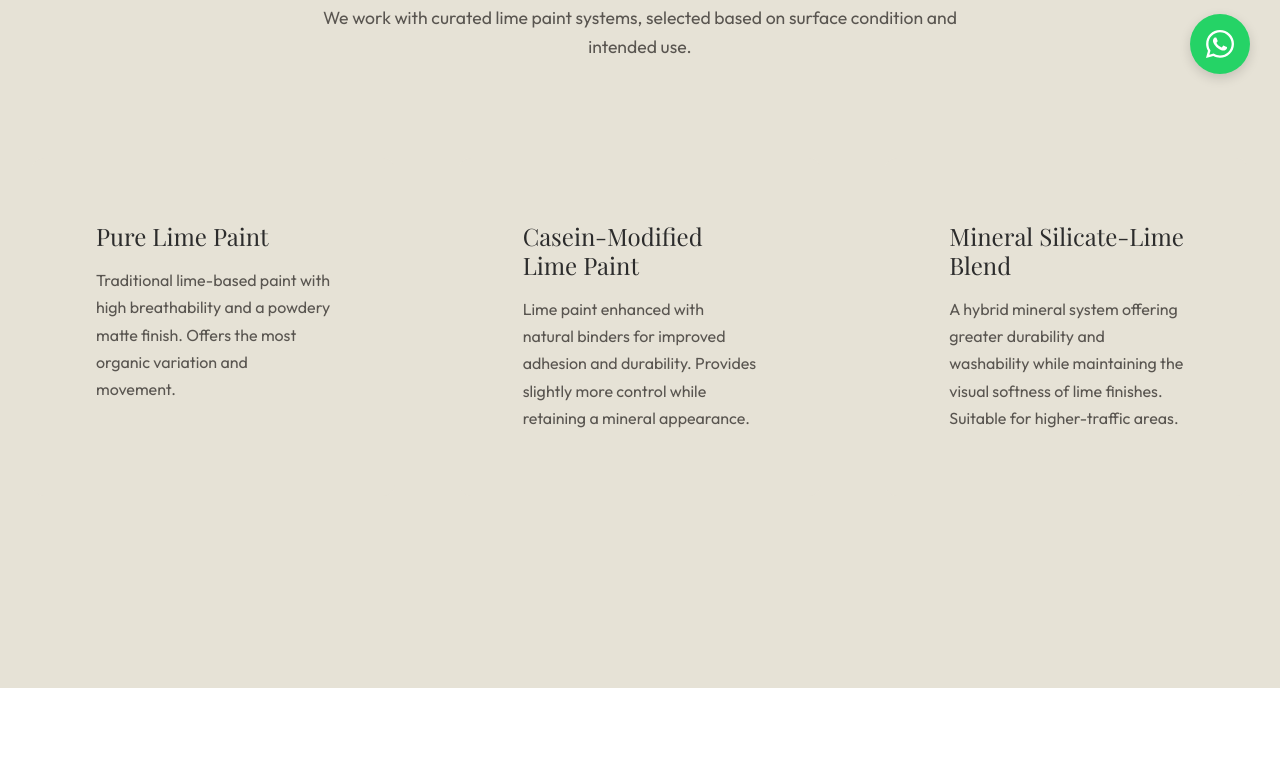
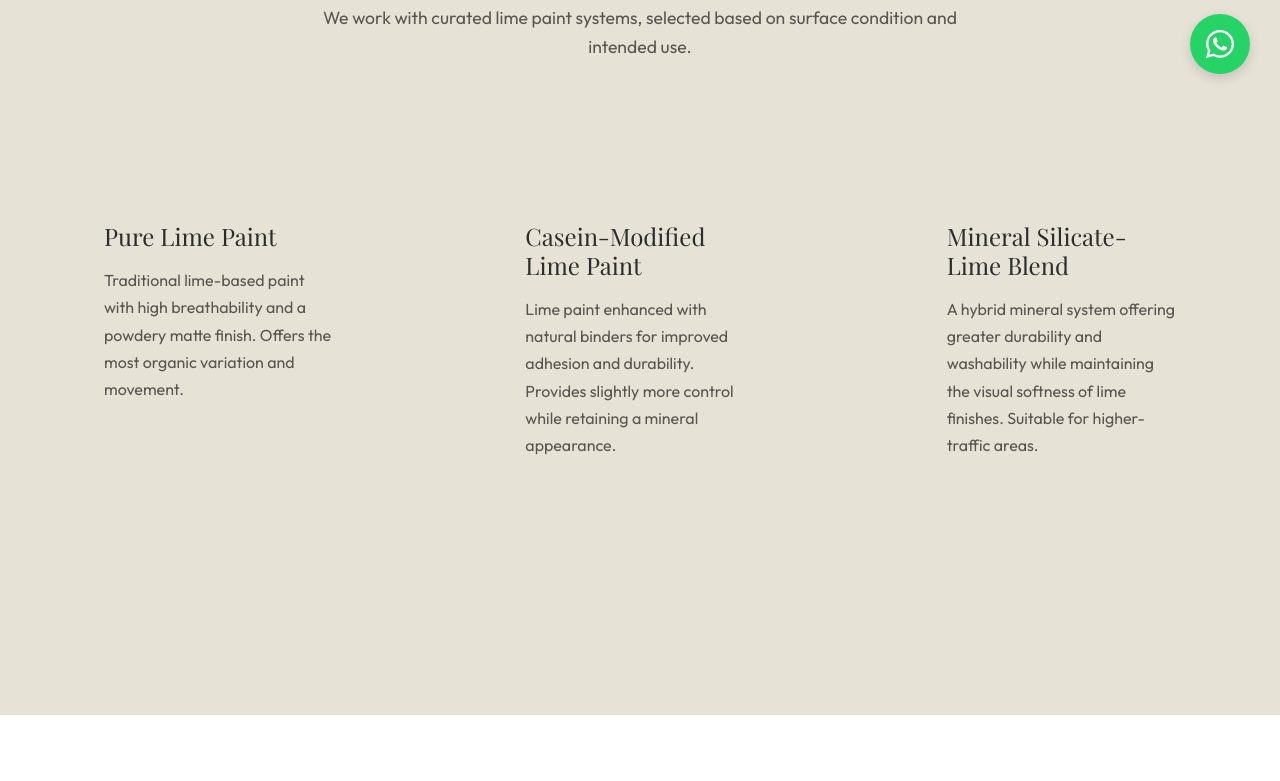
Before and after one commit to tsybjornie/surface, a plain HTML site: page lime-paint.html in a window 1280 px wide. Shown: the part 696-1477 px from the top of the page. Drawn offline with nearby package versions, Linux system fonts and the light colour scheme; a web font is replaced by a local one.

Commit message:
Make stroke style images bigger and arrange in 2x2 grid

```diff
--- a/css/main.css
+++ b/css/main.css
@@ -519,9 +519,12 @@ ul {
 
 .option-grid-large {
     display: grid;
-    grid-template-columns: repeat(auto-fit, minmax(280px, 1fr));
+    grid-template-columns: repeat(auto-fit, minmax(350px, 1fr));
     gap: var(--spacing-lg);
     margin-bottom: var(--spacing-xl);
+    max-width: 1200px;
+    margin-left: auto;
+    margin-right: auto;
 }
 
 .option-card-large {
```
